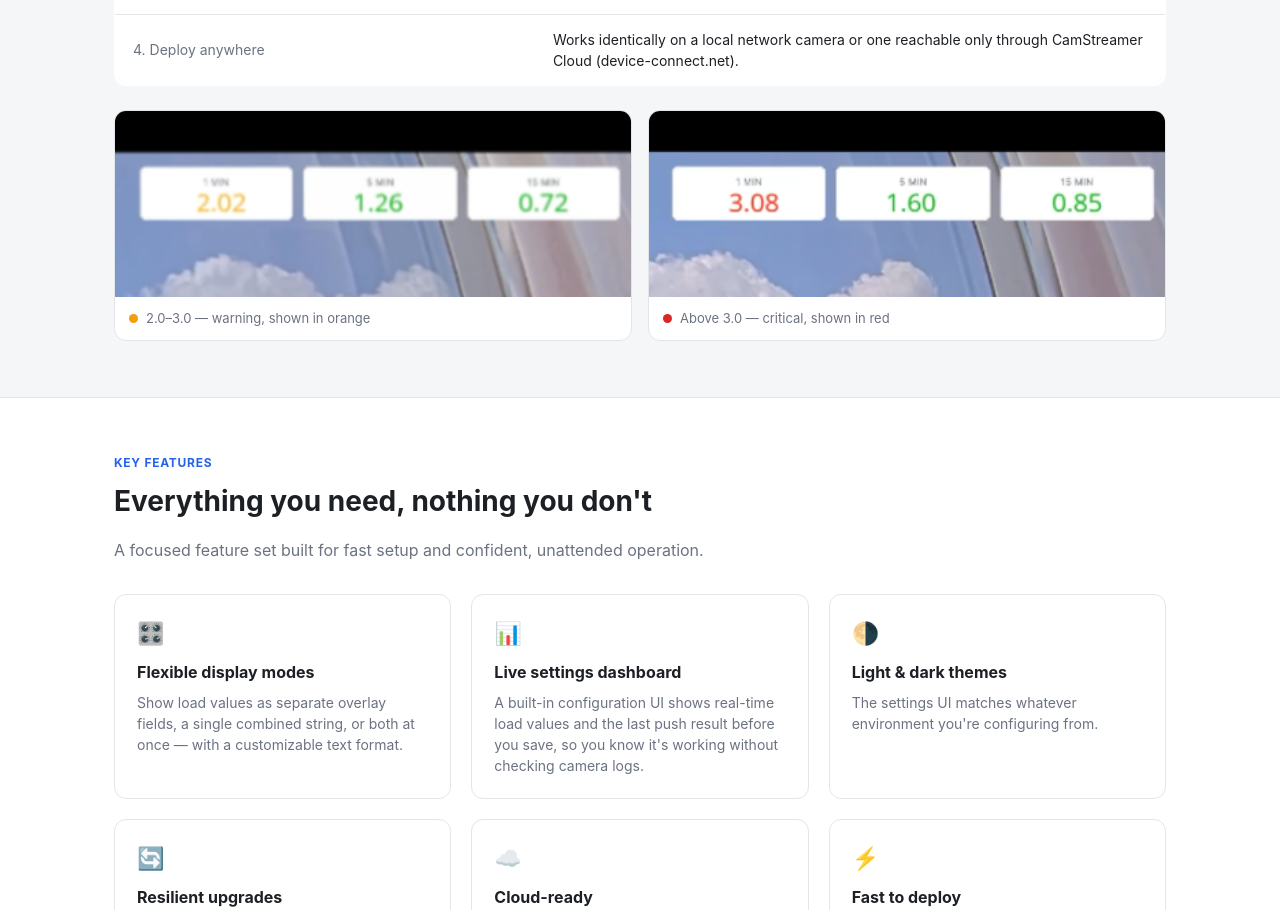
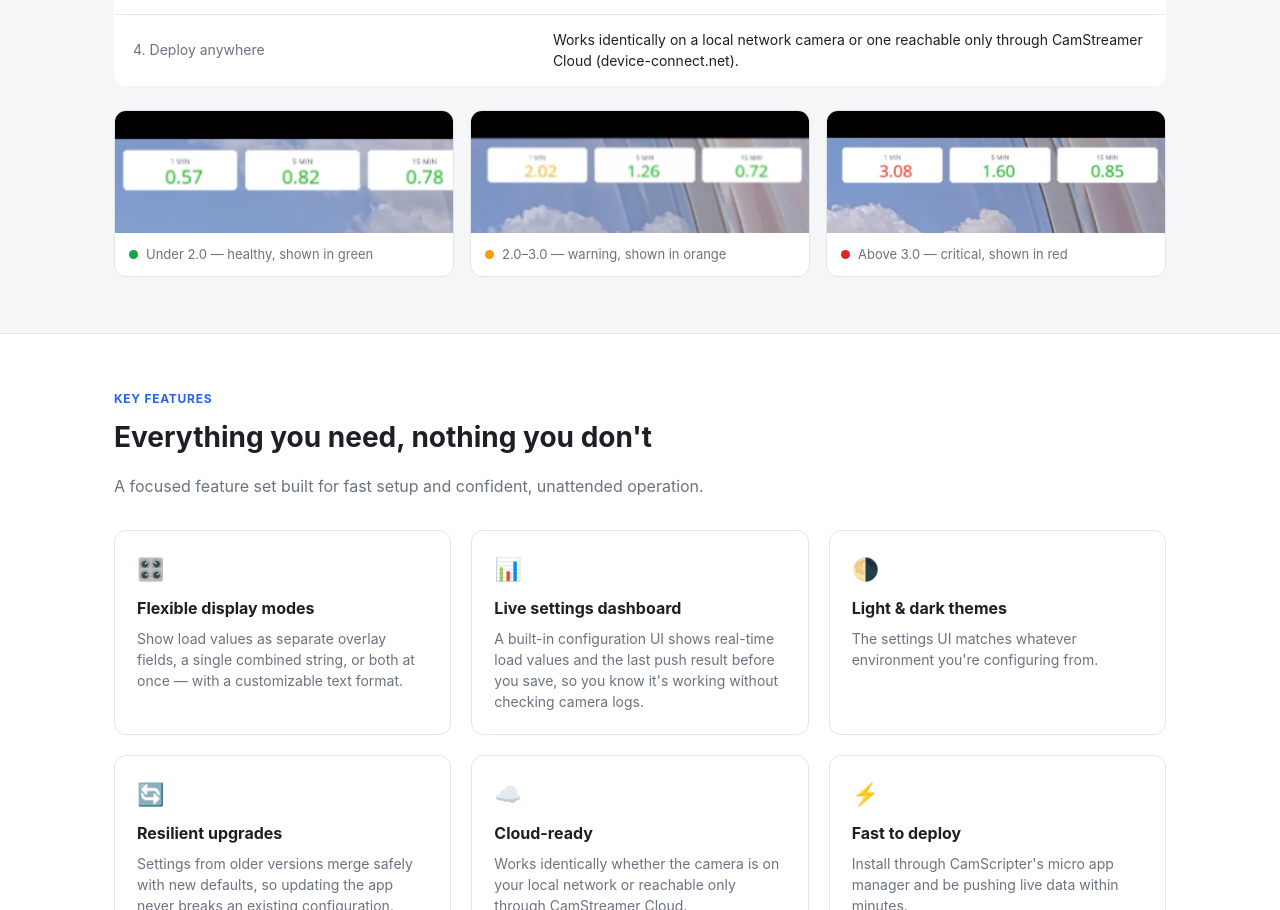
Before and after one commit to kotyzap/Axis-Load-Average-Overlay, a website: page docs/index.html in a window 1280 px wide. Shown: the part 2078-2988 px from the top of the page. Drawn offline with Linux system fonts and the light colour scheme; files whose address does not match are found by name.

Commit message:
Add files via upload

```diff
--- a/docs/index.html
+++ b/docs/index.html
@@ -128,9 +128,10 @@
     .card p { font-size: 14px; color: var(--muted); margin: 0; }
 
     /* Severity strip */
-    .severity-row { display: flex; gap: 16px; flex-wrap: wrap; margin-top: 24px; }
-    .severity-card { flex: 1; min-width: 220px; border-radius: 12px; overflow: hidden; border: 1px solid var(--border); background: var(--panel); }
-    .severity-card img { width: 100%; display: block; }
+    .severity-row { display: grid; grid-template-columns: repeat(3, 1fr); gap: 16px; margin-top: 24px; }
+    @media (max-width: 640px) { .severity-row { grid-template-columns: 1fr; } }
+    .severity-card { border-radius: 12px; overflow: hidden; border: 1px solid var(--border); background: var(--panel); }
+    .severity-card img { width: 100%; aspect-ratio: 377 / 136; object-fit: cover; display: block; }
     .severity-card .cap { padding: 12px 14px; font-size: 13px; color: var(--muted); display: flex; align-items: center; gap: 8px; }
     .sev-dot { width: 9px; height: 9px; border-radius: 50%; display: inline-block; }
     .sev-green { background: #16a34a; }
@@ -257,6 +258,10 @@
         </table>
 
         <div class="severity-row">
+            <div class="severity-card">
+                <img src="img/load-average-overlay-hero-healthy-green.png" alt="Load Average Overlay showing healthy green load values on the camera overlay" loading="lazy">
+                <div class="cap"><span class="sev-dot sev-green"></span> Under 2.0 — healthy, shown in green</div>
+            </div>
             <div class="severity-card">
                 <img src="img/load-average-overlay-hero-warning-orange.png" alt="Load Average Overlay showing an orange warning-level 1-minute load value on the camera overlay" loading="lazy">
                 <div class="cap"><span class="sev-dot sev-orange"></span> 2.0–3.0 — warning, shown in orange</div>
```
Also changed, not shown: docs/load-average-overlay-hero-healthy-green.png (added).
